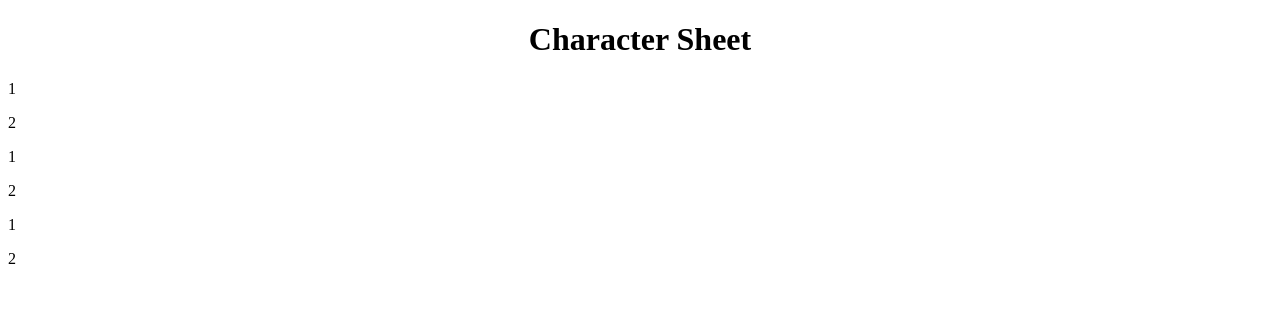
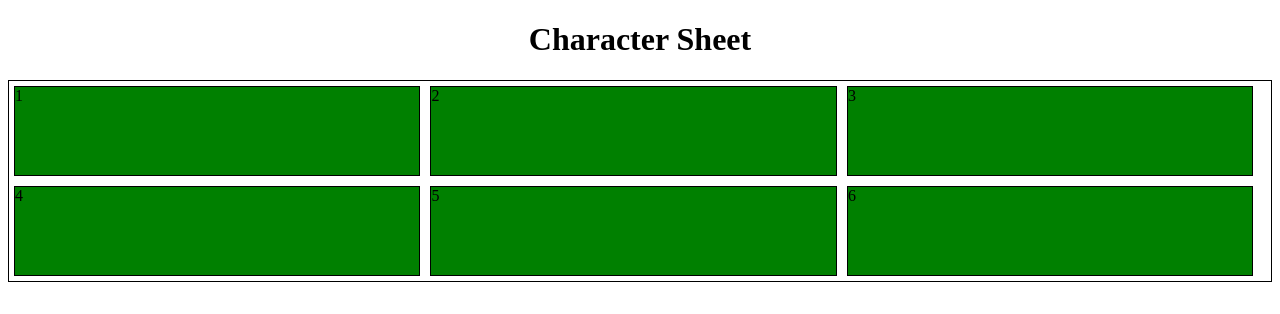
Before and after one commit to zmolin/TTRPGDB, a plain HTML site: page index.html in a window 1280 px wide. Drawn offline with Linux system fonts and the light colour scheme.

Commit message:
Establish generic 2x3 grid

```diff
--- a/index.html
+++ b/index.html
@@ -12,10 +12,10 @@
     <div class="sheet_container">
         <p class="sheet_item">1</p>
         <p class="sheet_item">2</p>
-        <p class="sheet_item">1</p>
-        <p class="sheet_item">2</p>
-        <p class="sheet_item">1</p>
-        <p class="sheet_item">2</p>
+        <p class="sheet_item">3</p>
+        <p class="sheet_item">4</p>
+        <p class="sheet_item">5</p>
+        <p class="sheet_item">6</p>
     </div>
 </body>
 </html>
--- a/style.css
+++ b/style.css
@@ -1,3 +1,16 @@
 .title {
     text-align: center;
 }
+
+.sheet_container {
+    display: grid;
+    border: solid black 1px;
+    grid-template-columns: 33% 33% 33%;
+    grid-template-rows: 100px 100px;
+}
+
+.sheet_item {
+    border: solid black 1px;
+    background-color: green;
+    margin: 5px;
+}
```
